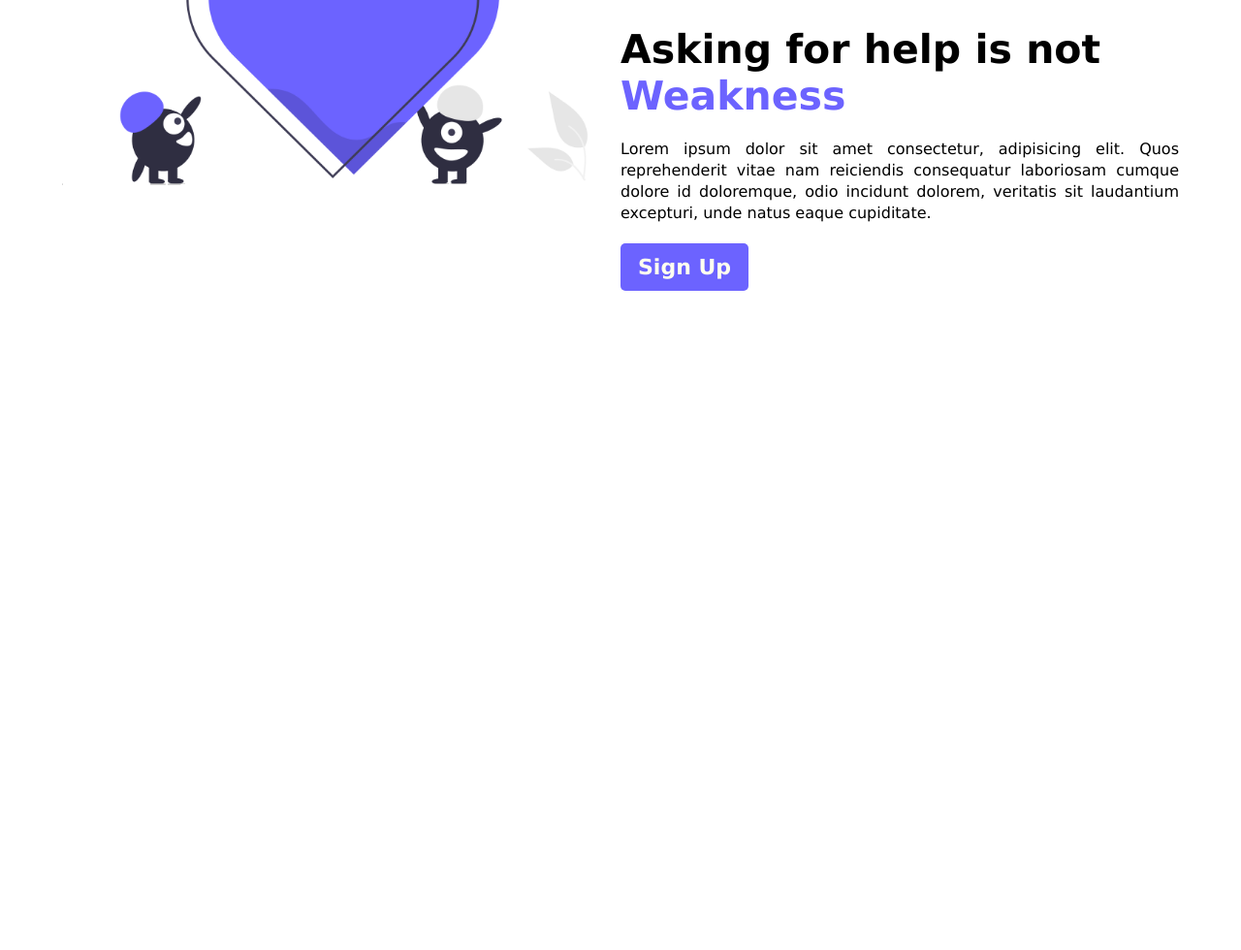
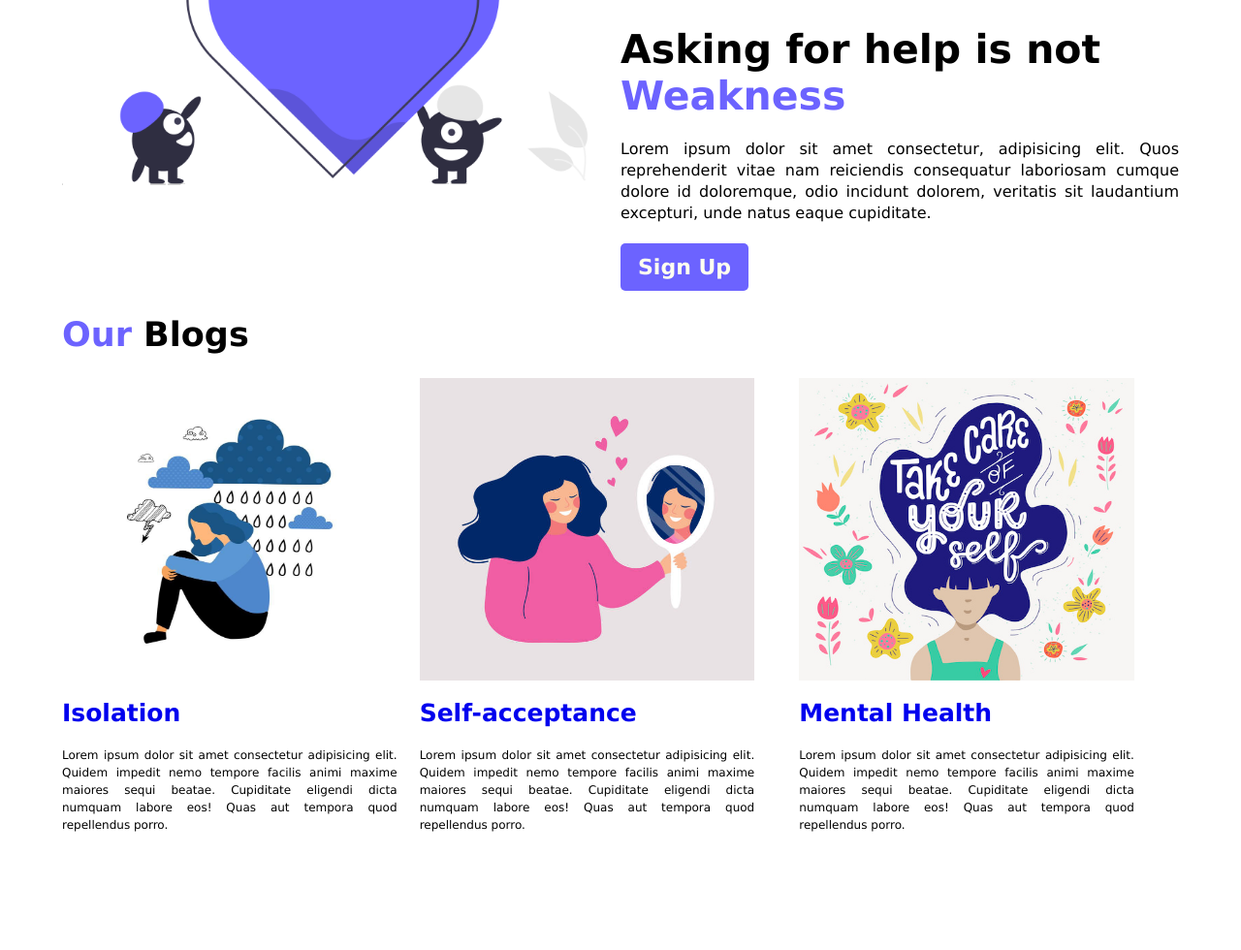
Before and after one commit to MAHMUDUL-MAHIM/C-Users-WARLOCK-Downloads-web-design-Projects-on-first-webpage, a plain HTML site: page index.html in a window 1280 px wide. Shown: the part 533-1513 px from the top of the page at 97% size. Before the commit the page ends 833 px from the top, so only its background shows below. Drawn offline with Linux system fonts and the light colour scheme.

Commit message:
page updates

```diff
--- a/index.html
+++ b/index.html
@@ -57,7 +57,33 @@
         </div>
 
     </section>
+    <section class="work">
+        <div class="container">
+            <h3><span class="high-light">Our</span> Blogs</h3>
+            <div class="blogs-1">
+                <img src="img/work-1.jpg" alt="">
+                <h4 class="high-light"><a href="#">Isolation</a></h4>
+                <p>Lorem ipsum dolor sit amet consectetur adipisicing elit. Quidem impedit nemo tempore facilis animi
+                    maxime maiores sequi beatae. Cupiditate eligendi dicta numquam labore eos! Quas aut tempora quod
+                    repellendus porro.</p>
+            </div>
+            <div class="blogs-2">
+                <img src="img/work-2.jpg" alt="">
+                <h4 class="high-light"><a href="#">Self-acceptance</a></h4>
+                <p>Lorem ipsum dolor sit amet consectetur adipisicing elit. Quidem impedit nemo tempore facilis animi
+                    maxime maiores sequi beatae. Cupiditate eligendi dicta numquam labore eos! Quas aut tempora quod
+                    repellendus porro.</p>
+            </div>
+            <div class="blogs-2">
+                <img src="img/work-3.jpeg" alt="">
+                <h4 class="high-light"><a href="#">Mental Health</a></h4>
+                <p>Lorem ipsum dolor sit amet consectetur adipisicing elit. Quidem impedit nemo tempore facilis animi
+                    maxime maiores sequi beatae. Cupiditate eligendi dicta numquam labore eos! Quas aut tempora quod
+                    repellendus porro.</p>
+            </div>
+        </div>
 
+    </section>
 </body>
 
 </html>
--- a/style.css
+++ b/style.css
@@ -16,6 +16,7 @@ a{
     margin: 0 auto;
     font-size: 16px;
     text-align: initial;
+    overflow: hidden;
 }
 .menu li{
     display: inline-block;
@@ -75,6 +76,15 @@ h1{
 h2{
     font-size: 41px;
 }
+h3{
+    text-align: left;
+    font-size: 35px;
+    margin: 25px 0px;
+}
+h4{
+    margin: 15px 0px;
+    font-size: 25px;
+}
 .hero .button{
     background-color: #6C63FF ;
     color: ivory;
@@ -89,3 +99,32 @@ h2{
     line-height: 22px;
     margin: 20px 0;
 }
+.work img{
+    height: 312px;
+}
+.work{
+    padding-bottom: 100px;
+}
+.work .blogs-1{
+    width: 30%;
+    float: left;
+
+}
+.work .blogs-2{
+    width: 30%;
+    float: left;
+    overflow: hidden;
+    margin: 0 2%;
+
+}
+.work .blogs-3{
+    width: 30%;
+    float: left;
+    overflow: hidden;
+}
+.work p{
+    text-align: justify;
+    margin: 20px 0;
+    line-height: 18px;
+    font-size: 12px;
+}
```
